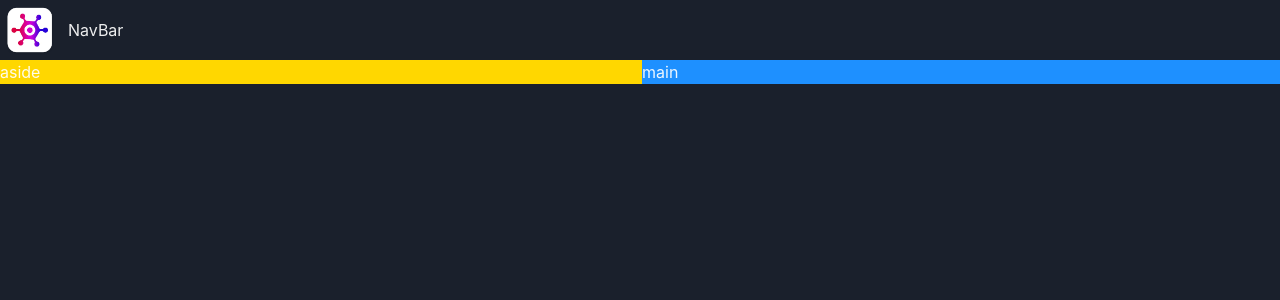
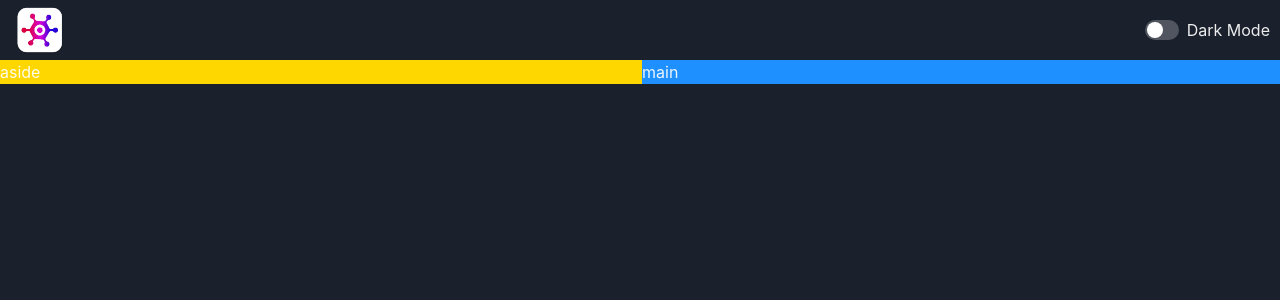
Before and after one commit to lnguo97/game-hub, a React (Vite) app: page / in a window 1280 px wide. Shown: the top 300 px of the page. Built offline with nearby package versions, Linux system fonts and the light colour scheme.

Commit message:
Refactor NavBar component and add ColorModeSwitch for dark mode toggle

```diff
--- /dev/null
+++ b/src/components/ColorModeSwitch.tsx
@@ -0,0 +1,18 @@
+import { HStack, Switch, Text, useColorMode } from "@chakra-ui/react";
+
+const ColorModeSwitch = () => {
+  const { toggleColorMode, colorMode } = useColorMode();
+
+  return (
+    <HStack>
+      <Switch
+        checked={colorMode === "dark"}
+        onChange={toggleColorMode}
+        colorScheme="green"
+      />
+      <Text>Dark Mode</Text>
+    </HStack>
+  );
+};
+
+export default ColorModeSwitch;
--- a/src/components/NavBar.tsx
+++ b/src/components/NavBar.tsx
@@ -1,12 +1,17 @@
-import { HStack, Image, Text } from "@chakra-ui/react";
+import { HStack, Image } from "@chakra-ui/react";
 
 import logo from "../assets/logo.webp";
+import ColorModeSwitch from "./ColorModeSwitch";
 
 const NavBar = () => {
   return (
-    <HStack boxSize="60px">
-      <Image src={logo} />
-      <Text>NavBar</Text>
+    <HStack
+      justifyContent="space-between"
+      paddingLeft="10px"
+      paddingRight="10px"
+    >
+      <Image src={logo} boxSize="60px" />
+      <ColorModeSwitch />
     </HStack>
   );
 };
```
